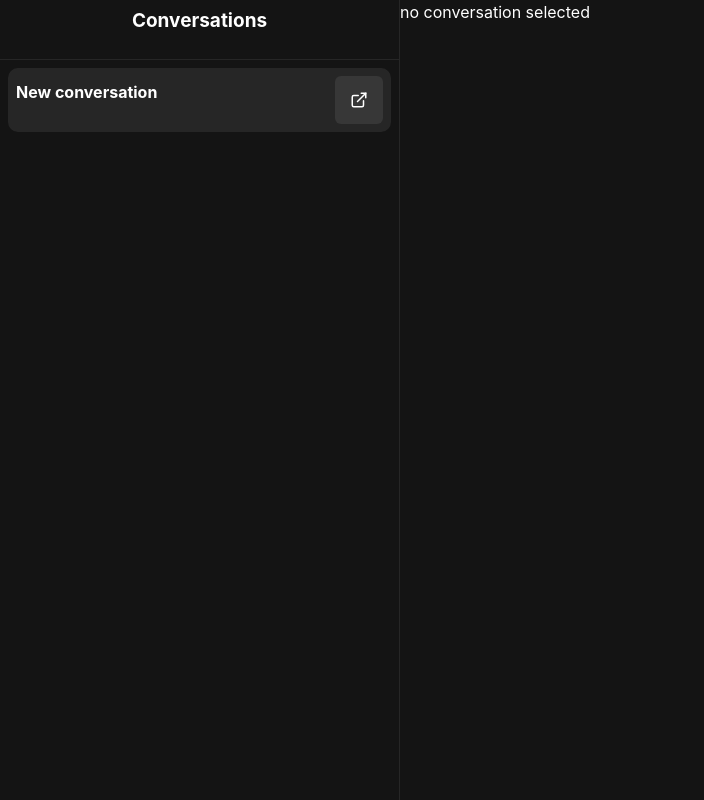
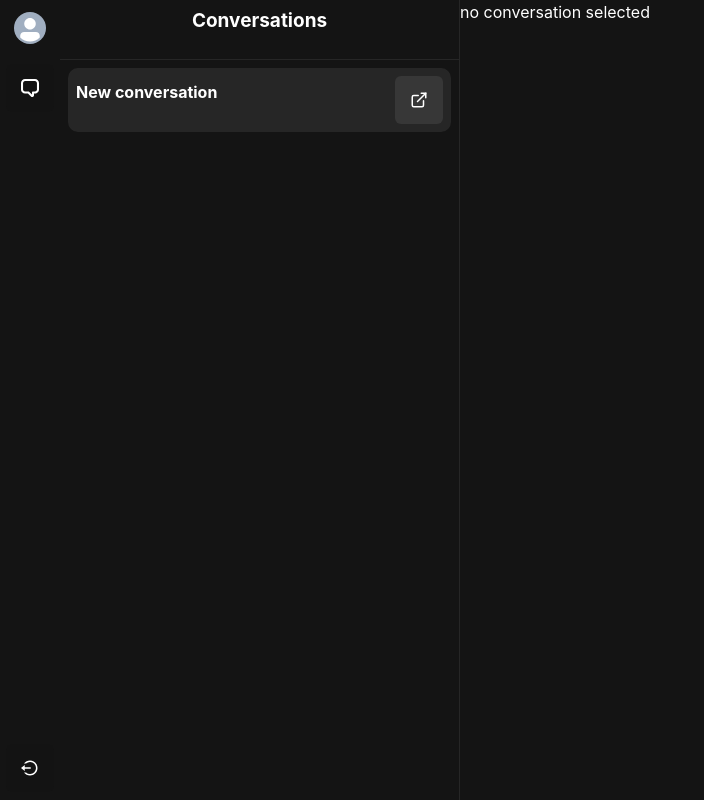
Before and after one commit to berggren1997/chatapp.client, a React (Create React App) app: page /conversations in a window 1280 px wide. Shown: the whole page, without its empty margins (0-704 px from the left). Built offline with nearby package versions, Linux system fonts and the light colour scheme; no server answers; sample sign-in values are in the browser's storage.

Commit message:
automatic scrolling to bottom in chat

```diff
--- a/src/components/Navbar.js
+++ b/src/components/Navbar.js
@@ -1,18 +1,21 @@
 import React, { useState } from "react";
 import { Avatar, Flex, IconButton, Spacer } from "@chakra-ui/react";
 import { ChatIcon, SettingsIcon } from "@chakra-ui/icons";
+import { RiLogoutCircleLine } from "react-icons/ri";
 import { Link } from "react-router-dom";
+import { useNavigate } from "react-router-dom";
 
 const Navbar = () => {
   // const [toggleChat, setToggleChat] = useState(false);
+  const navigate = useNavigate();
   return (
     <>
       <Flex
         w="60px"
         h="100%"
         bg="blackAlpha.900"
-        borderEnd="1px solid"
-        borderColor="whiteAlpha.200"
+        // borderEnd="1px solid"
+        // borderColor="whiteAlpha.200"
         direction="column"
         align="center"
       >
@@ -44,7 +47,12 @@ const Navbar = () => {
           bgColor="blackAlpha.100"
           m={2}
           size="lg"
-          icon={<SettingsIcon />}
+          icon={<RiLogoutCircleLine />}
+          onClick={() => {
+            localStorage.removeItem("user");
+            localStorage.removeItem("jwt");
+            navigate("/");
+          }}
         />
       </Flex>
     </>
--- a/src/components/conversations/Messages.js
+++ b/src/components/conversations/Messages.js
@@ -4,12 +4,14 @@ import { useEffect, useState } from "react";
 import { useParams } from "react-router-dom";
 import agent from "../../app/api/agent";
 import { isNullOrWhiteSpace } from "../../utils/utils";
+import { useRef } from "react";
 
 const Messages = () => {
   const { id } = useParams();
   const username = localStorage.getItem("user");
   const [newMessage, setNewMessage] = useState("");
   const [messages, setMessages] = useState([]);
+  const bottomOfChat = useRef();
 
   const [connection, setConnection] = useState(null);
 
@@ -23,6 +25,13 @@ const Messages = () => {
         setMessages(response);
       }
     }
+  };
+
+  useEffect(() => {
+    scrollToRef();
+  }, [messages]);
+  const scrollToRef = () => {
+    bottomOfChat.current.scrollIntoView({ behavior: "smooth" });
   };
   useEffect(() => {
     getMessages();
@@ -44,9 +53,13 @@ const Messages = () => {
     if (connection) {
       connection.start().then((result) => {
         console.log("Connected");
-        connection.on("ReceiveMessage", (message) => {
-          setMessages((prevMessages) => [...prevMessages, message]);
-        });
+        try {
+          connection.on("ReceiveMessage", (message) => {
+            setMessages((prevMessages) => [...prevMessages, message]);
+          });
+        } catch (error) {
+          console.log(error);
+        }
       });
     }
   }, [connection]);
@@ -92,6 +105,7 @@ const Messages = () => {
               <Text fontSize="2xs">{message.createdAt.split("T")[0]}</Text>
             </Flex>
           ))}
+        <div ref={bottomOfChat}></div>
       </Flex>
       <Flex p={3}>
         <form style={{ width: "100%" }} onSubmit={sendMessage}>
--- a/src/pages/ConversationPage.js
+++ b/src/pages/ConversationPage.js
@@ -3,6 +3,7 @@ import { useParams } from "react-router-dom";
 import ConversationArea from "../components/conversations/ConversationArea";
 import ConversationSidebar from "../components/conversations/ConversationSidebar";
 import agent from "../app/api/agent";
+import Navbar from "../components/Navbar";
 
 const ConversationPage = () => {
   const [conversations, setConversations] = useState([]);
@@ -17,7 +18,7 @@ const ConversationPage = () => {
 
   return (
     <>
-      {/* <Navbar /> */}
+      <Navbar />
       <ConversationSidebar conversations={conversations} />
       <ConversationArea />
     </>
```
